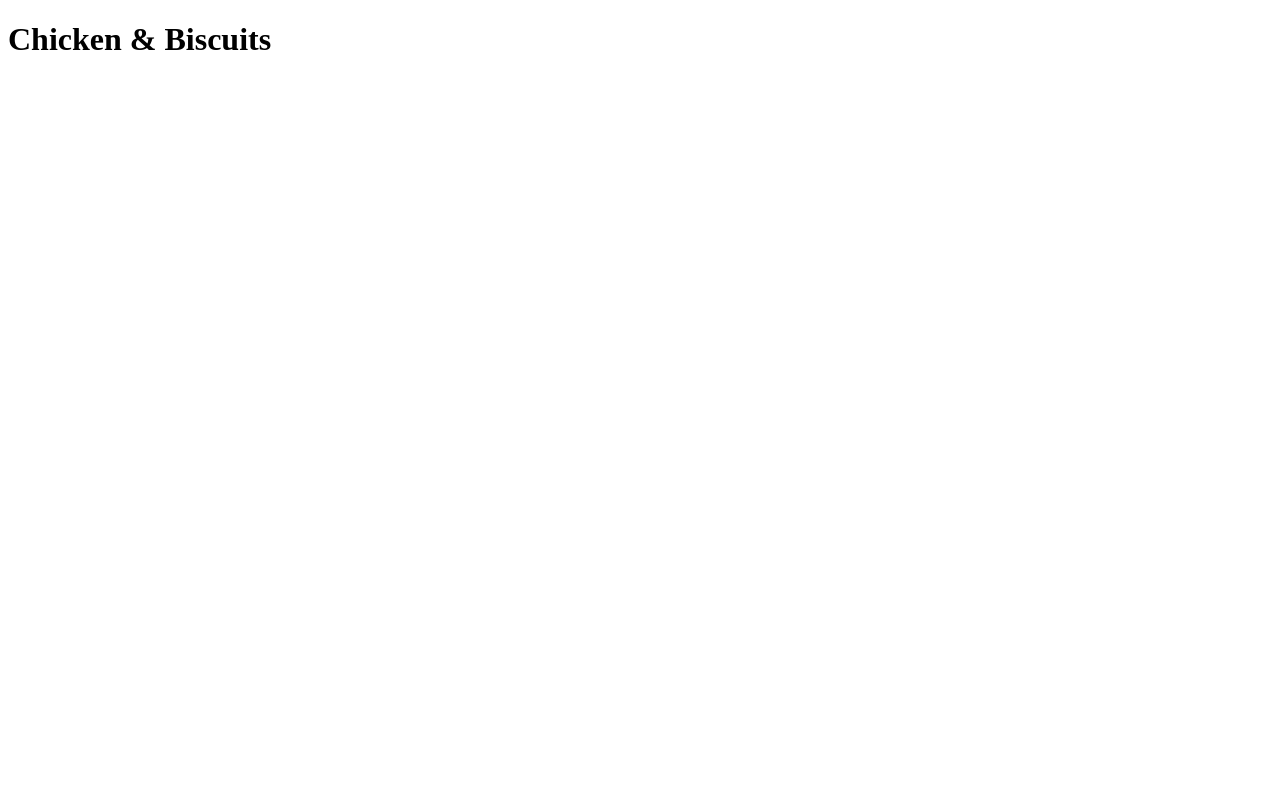
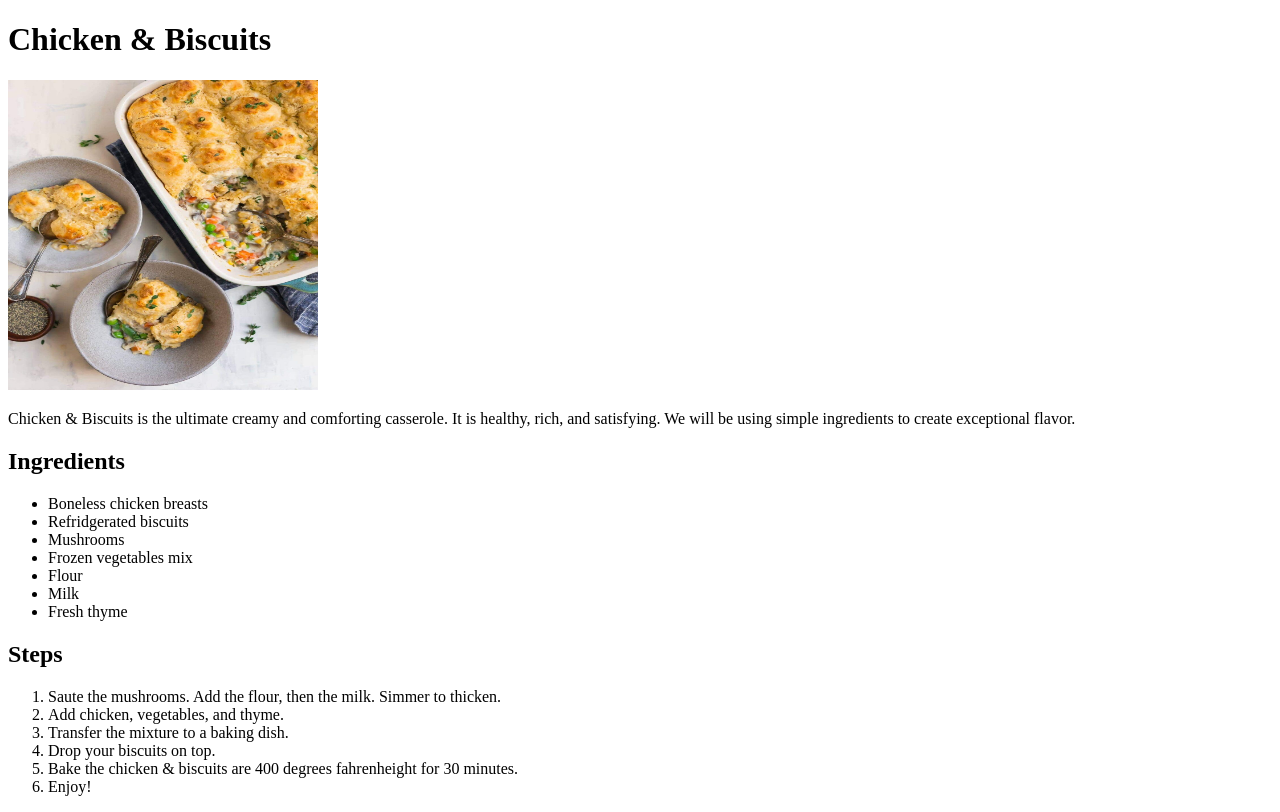
Before and after one commit to FuTuReFrEnZy/odin-recipes, a plain HTML site: page recipes/chicken-biscuits.html in a window 1280 px wide. Drawn offline with Linux system fonts and the light colour scheme.

Commit message:
Modified chicken & biscuits website to include all pertinent information regarding the recipe.

```diff
--- a/recipes/chicken-biscuits.html
+++ b/recipes/chicken-biscuits.html
@@ -7,6 +7,32 @@
 
 <body>
     <h1>Chicken & Biscuits</h1>
+    <img src="../img/chicken-biscuits.jpg" alt="Images of chicken & biscuits" height="310" width="310">
+    <p>Chicken & Biscuits is the ultimate creamy and comforting
+       casserole. It is healthy, rich, and satisfying. We will be using
+       simple ingredients to create exceptional flavor.
+    </p>
+
+    <h2>Ingredients</h2>
+    <ul>
+        <li>Boneless chicken breasts</li>
+        <li>Refridgerated biscuits</li>
+        <li>Mushrooms</li>
+        <li>Frozen vegetables mix</li>
+        <li>Flour</li>
+        <li>Milk</li>
+        <li>Fresh thyme</li>
+    </ul>
+
+    <h2>Steps</h2>
+    <ol>
+        <li>Saute the mushrooms. Add the flour, then the milk. Simmer to thicken.</li>
+        <li>Add chicken, vegetables, and thyme.</li>
+        <li>Transfer the mixture to a baking dish.</li>
+        <li>Drop your biscuits on top.</li>
+        <li>Bake the chicken & biscuits are 400 degrees fahrenheight for 30 minutes.</li>
+        <li>Enjoy!</li>
+    </ol>
 </body>
 
 </html>
```
